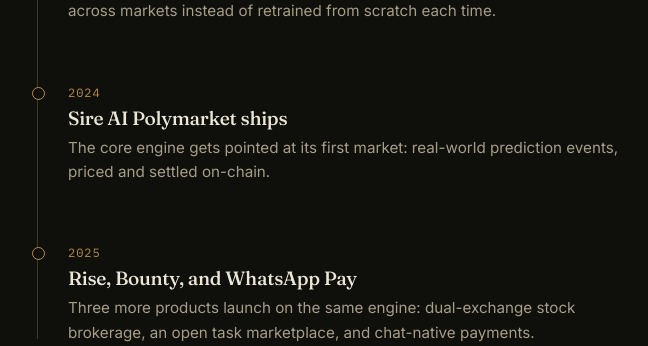
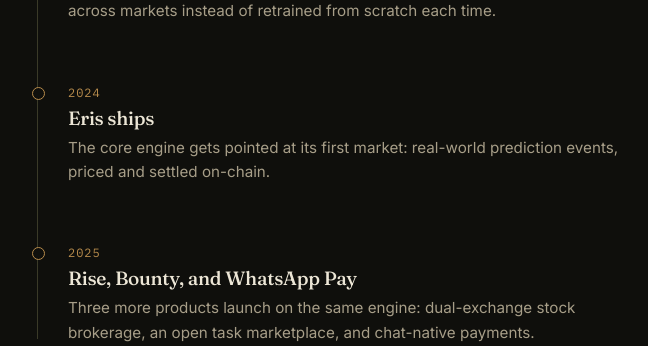
Before and after one commit to akhereoboh/sire-website, a Flask app: page /about in a window 1280 px wide. Shown: the part 1287-1633 px from the top of the page, without its empty margins (246-894 px from the left). Run offline with Flask 3, Linux system fonts and the light colour scheme.

Commit message:
Update timeline event title from 'Sire AI Polymarket' to 'Eris'

```diff
--- a/sire-ai 3/templates/about/index.html
+++ b/sire-ai 3/templates/about/index.html
@@ -47,7 +47,7 @@
       </div>
       <div class="timeline-item">
         <span class="timeline-year">2024</span>
-        <h3>Sire AI Polymarket ships</h3>
+        <h3>Eris ships</h3>
         <p>The core engine gets pointed at its first market: real-world prediction events, priced and settled on-chain.</p>
       </div>
       <div class="timeline-item">
```
